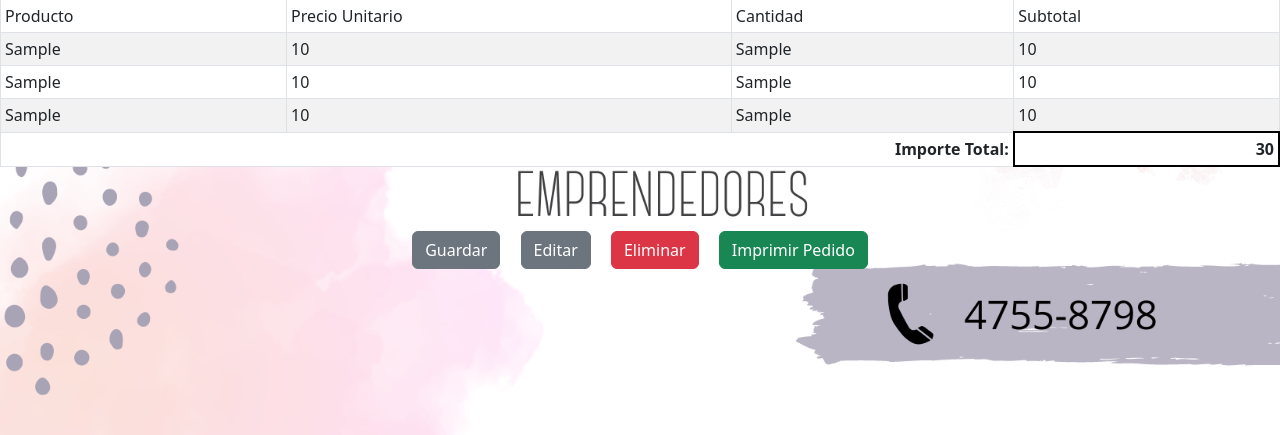
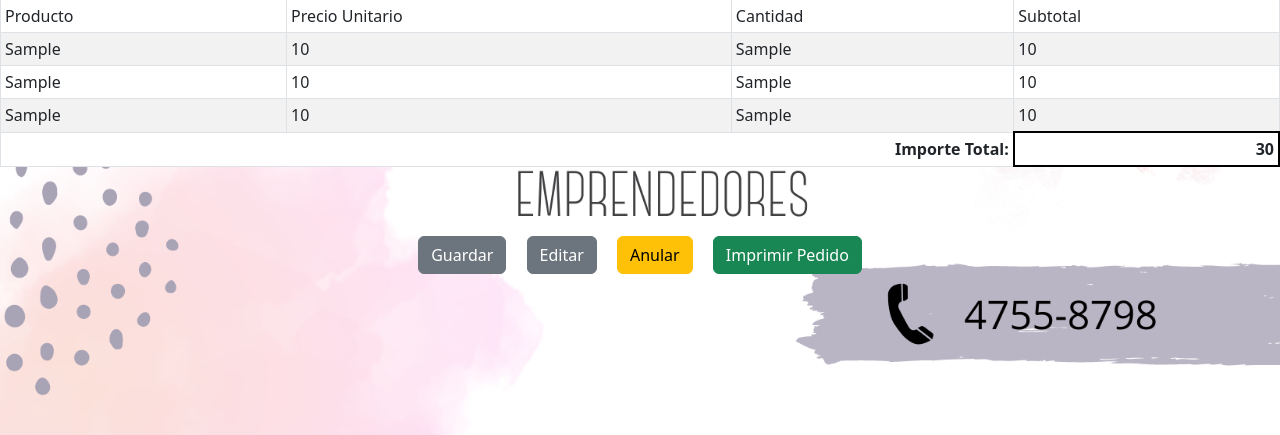
Before and after one commit to analamour/syspe, a Flask app: page /detalle_pedido/1 in a window 1280 px wide. Shown: the part 282-717 px from the top of the page. Run offline with Flask 3, Linux system fonts and the light colour scheme; data comes from the database, SQL or seed files in the repository; tables that the repository leaves empty or names only in its code hold one stand-in row (values such as "Sample post"); some libraries are stand-ins or nearby versions.

Commit message:
pedidos anulados

```diff
--- a/app.py
+++ b/app.py
@@ -371,14 +371,12 @@ def edit_pedido(id):
     return render_template('edit-pedido.html', pedido=pedido_data, clientes=clientes)
 
 
-@app.route("/delete_pedido/<id>")
-def delete_pedido(id):
+@app.route("/anular_pedido/<id>")
+def anular_pedido(id):
     cur = mysql.connection.cursor()
     try:
         # Primero eliminar detalles
-        cur.execute('DELETE FROM detallespedido WHERE id_pedido = %s', (id,))
-        # Luego eliminar el pedido
-        cur.execute('DELETE FROM pedidos WHERE id_pedido = %s', (id,))
+        cur.execute('UPDATE pedidos SET estado = "anulado" WHERE id_pedido = %s', (id,))
         mysql.connection.commit()
         flash('Pedido eliminado correctamente!')
     except Exception as e:
--- a/static/css/main.css
+++ b/static/css/main.css
@@ -11,7 +11,9 @@ body {
     opacity:80;
 
 }
-
+.btn{
+ margin-top: 5px;
+}
 img  {
     background-position: center;
   }
--- a/templates/detalle-pedido.html
+++ b/templates/detalle-pedido.html
@@ -55,7 +55,8 @@
     <button type="submit" class="btn btn-secondary mx-2">Guardar</button>
     <!-- Botón para ir a la página de edición del pedido -->
     <a href="{{ url_for('edit_pedido', id=detalles[0].0) }}" class="btn btn-secondary mx-2">Editar</a>
-    <a href="{{ url_for('delete_pedido', id=detalles[0].0) }}" class="btn btn-danger mx-2" onclick="return confirm('¿Estás seguro de que deseas eliminar?');">Eliminar</a>
+    <a href="{{ url_for('anular_pedido', id=detalles[0].0) }}" class="btn btn-warning mx-2" onclick="return confirm('¿Estás seguro de que deseas anular este pedido?');">Anular</a>
+
     <button onclick="imprimirPedido()" class="btn btn-success mx-2">Imprimir Pedido</button>
 
 </div>
```
